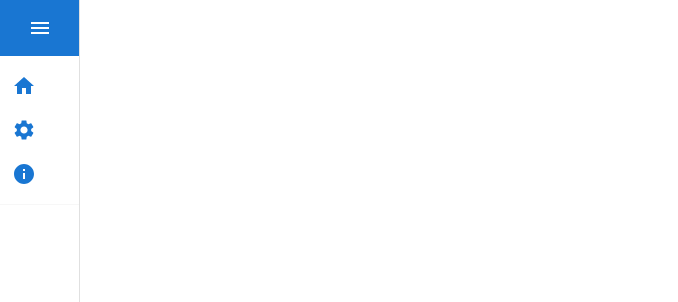
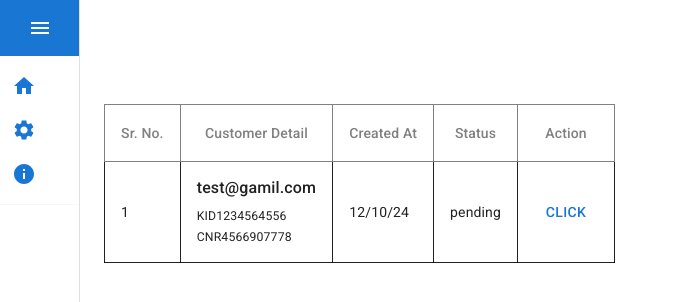
Before and after one commit to mresultPragati/admin_ekyc, a React (Create React App) app: page / in a window 1280 px wide. Shown: the top 302 px of the page, without its empty margins (0-678 px from the left). Built offline with nearby package versions, Linux system fonts and the light colour scheme.

Commit message:
admin ekyc

```diff
--- a/src/request/KycRequest.tsx
+++ b/src/request/KycRequest.tsx
@@ -1,10 +1,74 @@
-import { Table } from "@mui/material";
-import React from "react";
+import {
+  Box,
+  Button,
+  Paper,
+  Table,
+  TableBody,
+  TableCell,
+  TableContainer,
+  TableHead,
+  TableRow,
+} from "@mui/material";
+import React, { useEffect, useState } from "react";
+
+const data: any = [
+  {
+    custIdentifier: "test@gamil.com",
+    kid: "KID1234564556",
+    cnr: "CNR4566907778",
+    cratedDate: "12/10/24",
+    status: "pending",
+  },
+];
 
 export const KycRequest = () => {
+  const [requestData, setRequestData] = useState([]);
+
+  useEffect(() => {
+    setRequestData(data);
+  }, []);
   return (
-    <>
-      <Table></Table>
-    </>
+    <div style={{ width: "100%" }}>
+      <TableContainer style={{ marginTop: "5rem", width: "100%" }}>
+        <Table
+          sx={{
+            width: "100%",
+            th: { border: 1, borderCollapse: "collapse", color: "gray" },
+          }}
+        >
+          <TableHead>
+            <TableRow>
+              <TableCell align="center">Sr. No.</TableCell>
+              <TableCell align="center" style={{ width: "4rem" }}>
+                Customer Detail
+              </TableCell>
+              <TableCell align="center">Created At</TableCell>
+              <TableCell align="center">Status</TableCell>
+              <TableCell align="center">Action</TableCell>
+            </TableRow>
+          </TableHead>
+          <TableBody>
+            {requestData?.map((item: any, index: number) => {
+              return (
+                <TableRow key={index} sx={{ " td,  th": { border: 1 } }}>
+                  <TableCell>{index + 1}</TableCell>
+                  <TableCell style={{ width: "4rem" }}>
+                    <h6>{item?.custIdentifier}</h6>
+                    <small>{item?.kid}</small>
+                    <br />
+                    <small>{item?.cnr}</small>
+                  </TableCell>
+                  <TableCell>{item?.cratedDate}</TableCell>
+                  <TableCell>{item?.status}</TableCell>
+                  <TableCell>
+                    <Button>Click</Button>
+                  </TableCell>
+                </TableRow>
+              );
+            })}
+          </TableBody>
+        </Table>
+      </TableContainer>
+    </div>
   );
 };
```
